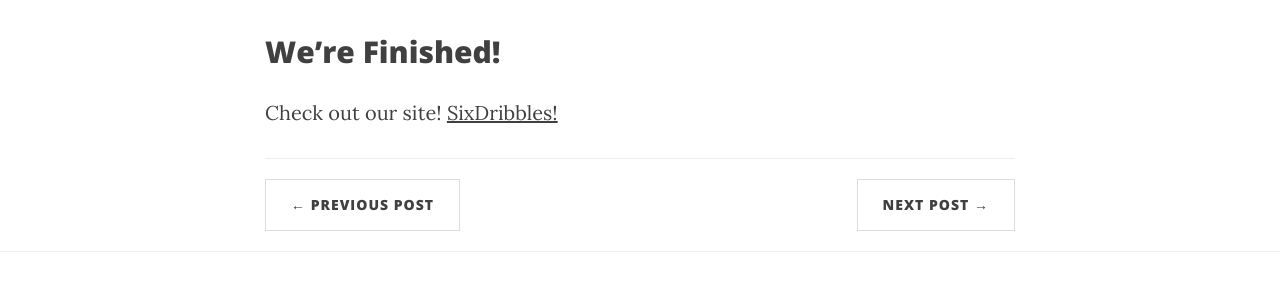
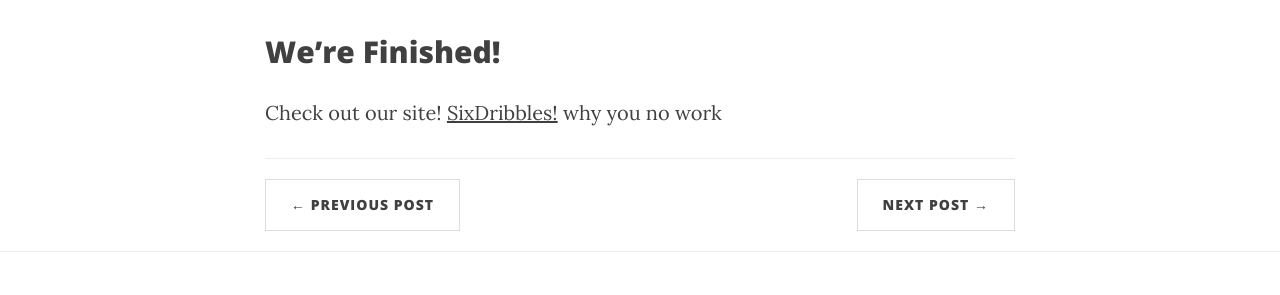
Before and after one commit to kent10ou/kent10ou.github.io, a Jekyll site: the page built from _posts/2015-08-07-Ballers-&&-Neo4j.md, in a window 1280 px wide. Shown: the part 1271-1566 px from the top of the page. Built offline with Jekyll 4.4.1, drawn with Linux system fonts in a browser that asks for light colours; nearby versions of some CDN libraries; comment, search, counter and statistics services are not loaded.

Commit message:
whats going on?

```diff
--- a/_includes/head.html
+++ b/_includes/head.html
@@ -6,7 +6,7 @@
     <meta name="description" content="{{ site.description }}">
 
     <title>{% if page.title %}{{ page.title }} - {{ site.title }}{% else %}{{ site.title }}{% endif %}</title>
-    <link rel="icon" type="image/ico" href="./img/favicon.ico">
+    <link rel="icon" type="image/ico" href="../img/favicon.ico">
 
     <link rel="canonical" href="{{ page.url | replace:'index.html','' | prepend: site.baseurl | prepend: site.url }}">
 
--- a/_posts/2015-08-07-Ballers-&&-Neo4j.md
+++ b/_posts/2015-08-07-Ballers-&&-Neo4j.md
@@ -9,4 +9,4 @@ title: Ballers && Neo4j
 <p>Neo4j is a graph database that allows you to create nodes and set relationships between the nodes. This style of storing data is perfect our project! By creating player nodes and team nodes, we are able to set relationships and connect the players to the teams that they play on. What's amazing about this graph database is that it includes a localhost browser that enables you to visualize your data as nodes and relationship. Another thing to note is that the syntax is somewhat similar to sql once you get used to it. The documentation for this database is well written and can be easily understood. They also provide excellent examples in their docs! One issue that we're running into is having to deal with duplicate players. For example, when a player is traded to a different team in the season. They show up in multiple teams and are not connecting. Another issue that we're running into is having to deal with the aspect of time. A player will stay with a team for multiple seasons and to overcome this we have to create the same team nodes for every season. Thereby creating too many team nodes.</p>
 
 ## We're Finished!
-<p>Check out our site! <a href='sixdribbles.com'>SixDribbles!</a></p>
+<p>Check out our site! <a href='sixdribbles.com'>SixDribbles!</a> why you no work</p>
```
Also changed, not shown: _posts/2015-08-31-Intro-to-React-Native.md (+1 -1 lines).
